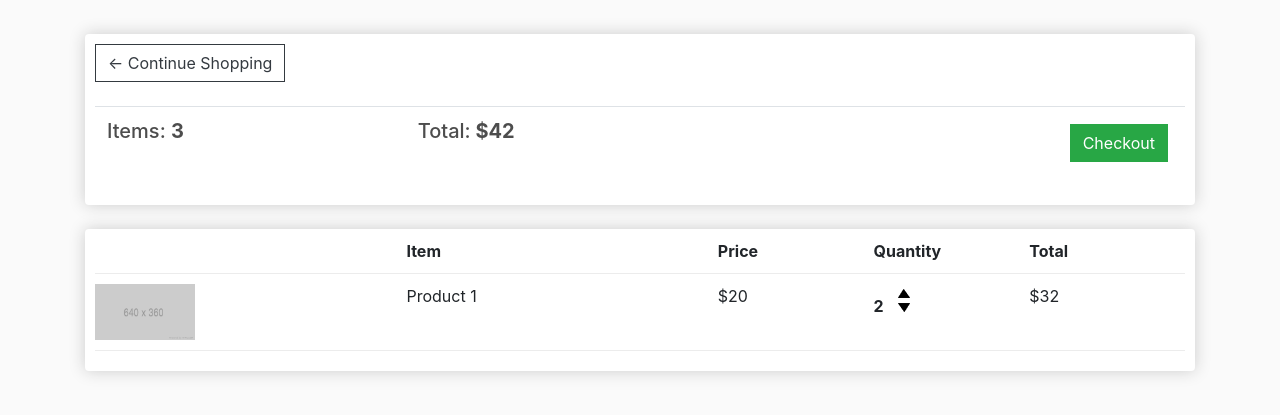
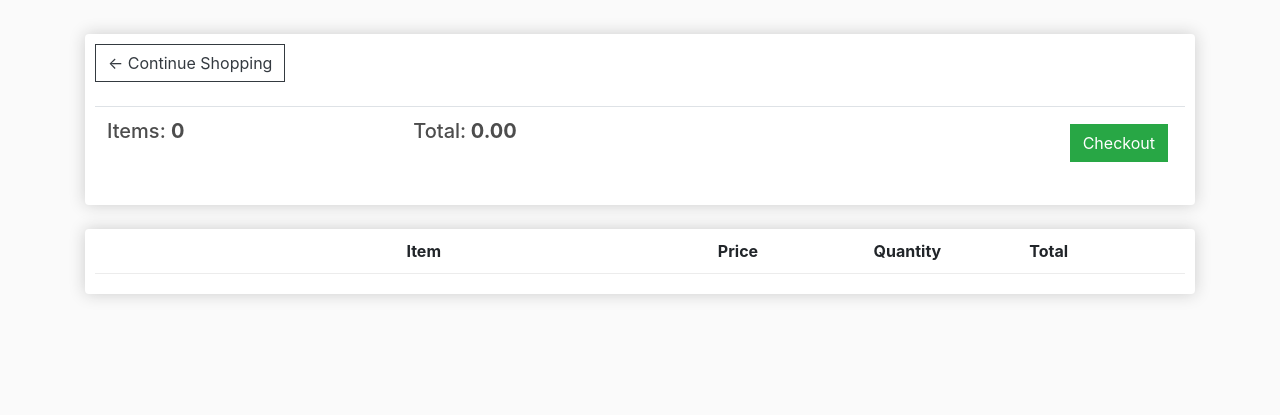
Before and after one commit to carsonomao/AfriArt-, a Django app: page /cart/ in a window 1280 px wide. Shown: the part 57-472 px from the top of the page. Run offline with Django 5.2, Linux system fonts and the light colour scheme; lists and menus that the app fills with data are empty; some libraries are stand-ins or nearby versions.

Commit message:
second commit

```diff
--- /dev/null
+++ b/static/js/cart.js
@@ -0,0 +1,9 @@
+var updateBtns = document.getElementsByClassName('update-cart')
+
+for (i = 0; i < updateBtns.length;i++){
+    updateBtns[i].addEventListener('click',function(){
+        var productId = this.dataset.product
+        var action = this.dataset.action
+        console.log('productId: ', productId, 'Action: ', action)
+    })
+}
--- a/store/templates/store/cart.html
+++ b/store/templates/store/cart.html
@@ -11,8 +11,8 @@
 				<br>
 				<table class="table">
 					<tr>
-						<th><h5>Items: <strong>3</strong></h5></th>
-						<th><h5>Total:<strong> $42</strong></h5></th>
+						<th><h5>Items: <strong>{{order.get_cart_items}}</strong></h5></th>
+						<th><h5>Total:<strong> {{order.get_cart_total|floatformat:2}}</strong></h5></th>
 						<th>
 							<a  style="float:right; margin:5px;" class="btn btn-success" href="{% url 'checkout' %}">Checkout</a>
 						</th>
@@ -31,21 +31,22 @@
 					<div style="flex:1"><strong>Total</strong></div>
 				</div>
 
+				{% for item in items %}
 				<div class="cart-row">
-					<div style="flex:2"><img class="row-image" src="{% static 'images/placeholder.png' %}"></div>
-					<div style="flex:2"><p>Product 1</p></div>
-					<div style="flex:1"><p>$20</p></div>
+					<div style="flex:2"><img class="row-image" src="{{item.product.imageURL}}"></div>
+					<div style="flex:2"><p>{{item.product.name}}</p></div>
+					<div style="flex:1"><p>Ksh{{item.product.price|floatformat:2}}</p></div>
 					<div style="flex:1">
-						<p class="quantity">2</p>
+						<p class="quantity">{{item.quantity}}</p>
 						<div class="quantity">
 							<img class="chg-quantity" src="{% static  'images/arrow-up.png' %}">
 
 							<img class="chg-quantity" src="{% static  'images/arrow-down.png' %}">
 						</div>
 					</div>
-					<div style="flex:1"><p>$32</p></div>
+					<div style="flex:1"><p>Ksh{{item.get_total}}</p></div>
 				</div>
-
+				{% endfor %}
 			</div>
 		</div>
 	</div>
--- a/store/templates/store/main.html
+++ b/store/templates/store/main.html
@@ -52,5 +52,8 @@
 	<script src="https://cdn.jsdelivr.net/npm/popper.js@1.16.0/dist/umd/popper.min.js" integrity="sha384-Q6E9RHvbIyZFJoft+2mJbHaEWldlvI9IOYy5n3zV9zzTtmI3UksdQRVvoxMfooAo" crossorigin="anonymous"></script>
 
 	<script src="https://stackpath.bootstrapcdn.com/bootstrap/4.4.1/js/bootstrap.min.js" integrity="sha384-wfSDF2E50Y2D1uUdj0O3uMBJnjuUD4Ih7YwaYd1iqfktj0Uod8GCExl3Og8ifwB6" crossorigin="anonymous"></script>
+	<script type = "text/javascript" src="{% static 'js/cart.js'%}"></script>
+
+
 </body>
 </html>
--- a/store/templates/store/store.html
+++ b/store/templates/store/store.html
@@ -16,5 +16,4 @@
             </div>
         {% endfor %}
     </div>
-
 {% endblock content%}
--- a/store/views.py
+++ b/store/views.py
@@ -8,9 +8,26 @@ def store(request):
      return render(request, 'store/store.html', context)
 
 def cart(request):
-     context = {}
+     if request.user.is_authenticated:
+          customer = request.user.customer
+          order, created = Order.objects.get_or_create(customer=customer,complete=False)
+          items = order.orderitem_set.all()
+     else:
+          items = []
+          order = {'get_cart_total':0,'get_cart_items':0}
+
+     context = {'items':items,'order':order}
      return render(request, 'store/cart.html', context)
 
 def checkout(request):
-      context = {}
-      return render(request, 'store/checkout.html', context  )
+     if request.user.is_authenticated:
+          customer = request.user.customer
+          order, created = Order.objects.get_or_create(customer=customer,complete=False)
+          items = order.orderitem_set.all()
+     else:
+          items = []
+          order = {'get_cart_total':0,'get_cart_items':0}
+
+     context = {'items':items,'order':order}
+
+     return render(request, 'store/checkout.html', context)
```
Also changed, not shown: store/models.py (+16 -0 lines), store/templates/store/checkout.html (+12 -8 lines), db.sqlite3.
